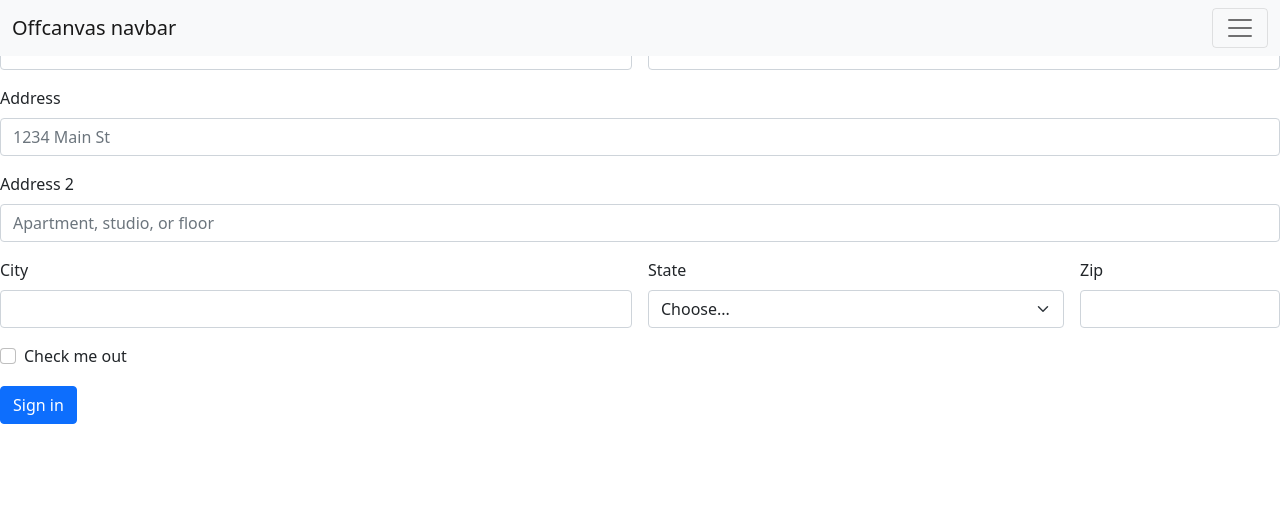
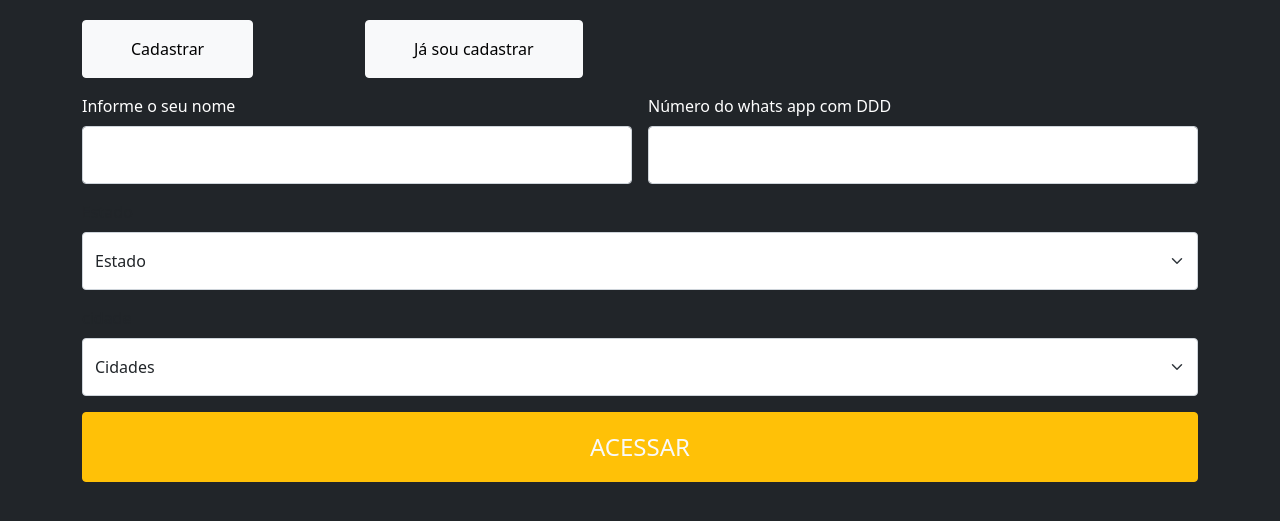
Before and after one commit to HZetaVirus/site, a PHP site: page / in a window 1280 px wide. Shown: the top 521 px of the page. Run offline with PHP 8.4, Linux system fonts and the light colour scheme; some libraries are stand-ins or nearby versions.

Commit message:
adicionando front end em especial o Layout principal

```diff
--- a/app/controllers/IndexController.php
+++ b/app/controllers/IndexController.php
@@ -11,7 +11,7 @@ class IndexController extends Action
     }
 
     public function cadastro(){
-        $this->render('cadastro');
+        //$this->render('cadastro');
     }
 
     public function simulador(){}
--- a/app/views/index/index.php
+++ b/app/views/index/index.php
@@ -1,4 +1,4 @@
-<form class="row g-3">
+<!-- <form class="row g-3">
   <div class="col-md-6">
     <label for="inputEmail4" class="form-label">Email</label>
     <input type="email" class="form-control" id="inputEmail4">
@@ -41,4 +41,4 @@
   <div class="col-12">
     <button type="submit" class="btn btn-primary">Sign in</button>
   </div>
-</form>
+</form> -->
--- a/app/views/layout.php
+++ b/app/views/layout.php
@@ -1,5 +1,6 @@
 <!DOCTYPE html>
 <html lang="pt-br">
+
 <head>
   <meta charset="UTF-8">
   <meta http-equiv="X-UA-Compatible" content="IE=edge">
@@ -10,50 +11,88 @@
   <script src="https://cdn.jsdelivr.net/npm/@popperjs/core@2.10.2/dist/umd/popper.min.js" integrity="sha384-7+zCNj/IqJ95wo16oMtfsKbZ9ccEh31eOz1HGyDuCQ6wgnyJNSYdrPa03rtR1zdB" crossorigin="anonymous"></script>
   <script src="https://cdn.jsdelivr.net/npm/bootstrap@5.1.3/dist/js/bootstrap.min.js" integrity="sha384-QJHtvGhmr9XOIpI6YVutG+2QOK9T+ZnN4kzFN1RtK3zEFEIsxhlmWl5/YESvpZ13" crossorigin="anonymous"></script>
   <title>PROJECT</title>
-</head>
-<body><nav class="navbar navbar-light bg-light fixed-top">
-  <div class="container-fluid">
-    <a class="navbar-brand" href="#">Offcanvas navbar</a>
-    <button class="navbar-toggler" type="button" data-bs-toggle="offcanvas" data-bs-target="#offcanvasNavbar" aria-controls="offcanvasNavbar">
-      <span class="navbar-toggler-icon"></span>
-    </button>
-    <div class="offcanvas offcanvas-end" tabindex="-1" id="offcanvasNavbar" aria-labelledby="offcanvasNavbarLabel">
-      <div class="offcanvas-header">
-        <h5 class="offcanvas-title" id="offcanvasNavbarLabel">Offcanvas</h5>
-        <button type="button" class="btn-close text-reset" data-bs-dismiss="offcanvas" aria-label="Close"></button>
+
+<body class="bg-dark">
+
+  <div class="container">
+
+    <form class="row g-3 mt-1">
+
+      <div class="col-6 col-md-3">
+        <a href="#" class="btn btn-light py-3 px-5">Cadastrar</a>
       </div>
-      <div class="offcanvas-body">
-        <ul class="navbar-nav justify-content-end flex-grow-1 pe-3">
-          <li class="nav-item">
-            <a class="nav-link active" aria-current="page" href="#">Home</a>
-          </li>
-          <li class="nav-item">
-            <a class="nav-link" href="#">Link</a>
-          </li>
-          <li class="nav-item dropdown">
-            <a class="nav-link dropdown-toggle" href="#" id="offcanvasNavbarDropdown" role="button" data-bs-toggle="dropdown" aria-expanded="false">
-              Dropdown
-            </a>
-            <ul class="dropdown-menu" aria-labelledby="offcanvasNavbarDropdown">
-              <li><a class="dropdown-item" href="#">Action</a></li>
-              <li><a class="dropdown-item" href="#">Another action</a></li>
-              <li>
-                <hr class="dropdown-divider">
-              </li>
-              <li><a class="dropdown-item" href="#">Something else here</a></li>
-            </ul>
-          </li>
-        </ul>
-        <form class="d-flex">
-          <input class="form-control me-2" type="search" placeholder="Search" aria-label="Search">
-          <button class="btn btn-outline-success" type="submit">Search</button>
+
+      <div class="col-6 col-md-9">
+        <a href="#" class="btn btn-light py-3 px-5">Já sou cadastrar</a>
+      </div>
+
+      <div class="col-md-6">
+        <label for="nome" class="form-label text-white">Informe o seu nome</label>
+        <input type="email" class="form-control py-3" id="inputEmail4">
+      </div>
+      <div class="col-md-6">
+        <label for="numWhatsApp" class="form-label text-white">Número do whats app com DDD</label>
+        <input type="text" class="form-control py-3" id="numWhatsApp">
+      </div>
+
+      <div class="col-md-12">
+        <label for="inputState" class="form-label">Estado</label>
+        <select id="inputState" class="form-select py-3">
+          <option selected>Estado</option>
+          <option>Rio de janeiro</option>
+        </select>
+      </div>
+
+      <div class="col-md-12">
+        <label for="inputState" class="form-label">cidade</label>
+        <select id="inputState" class="form-select py-3">
+          <option selected>Cidades</option>
+          <option value="cidade">RIO DE JANEIRO</option>
+          <option value="cidade">SÃO GONÇALO</option>
+          <option value="cidade">NITERÓI</option>
+          <option value="cidade">BELFORD ROXO</option>
+          <option value="cidade">NOVA IGUAÇÚ</option>
+          <option value="cidade">DUQUE DE CAXIAS</option>
+          <option value="cidade">CAMPOS DOS GOYTACAZES</option>
+          <option value="cidade">SÃO JOÃO DE MERITI</option>
+          <option value="cidade">PETRÓPOLIS</option>
+          <option value="cidade">VOLTA REDONDA</option>
+          <option value="cidade">MACAÉ</option>
+          <option value="cidade">MAGÉ</option>
+          <option value="cidade">ITABORAÍ</option>
+          <option value="cidade">CABO FRIO</option>
+          <option value="cidade">ANGRA DOS REIS</option>
+          <option value="cidade">NOVA FRIBURGO</option>
+          <option value="cidade">BARRA MANSA</option>
+          <option value="cidade">TERESÓPOLIS</option>
+          <option value="cidade">MESQUITA</option>
+          <option value="cidade">NILÓPOLIS</option>
+          <option value="cidade">MARICÁ</option>
+          <option value="cidade">RIO DAS OSTRAS</option>
+          <option value="cidade">QUEIMADOS</option>
+          <option value="cidade">ITAGUAÍ</option>
+          <option value="cidade">ARARUAMA</option>
+          <option value="cidade">RESENDE</option>
+          <option value="cidade">JAPERI</option>
+          <option value="cidade">SÃO PEDRO DA ALDEIA</option>
+          <option value="cidade">ITAPERUNA</option>
+          <option value="cidade">BARRA DO PIRAÍ</option>
+        </select>
+      </div>
+
+      <div class="d-grid gap-2">
+        <button type="submit" class="btn btn-warning py-3 text-light text-uppercase fs-4 w-bold">Acessar</button>
+      </div>
+
     </form>
+
   </div>
-    </div>
-  </div>
-</nav>
+
+
+
   <?= $this->content() ?>
 
 
 </body>
+
 </html>
```
Lines whose indentation alone changed are shown as unchanged.
